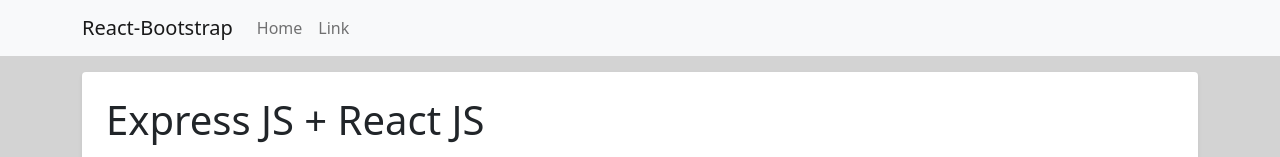
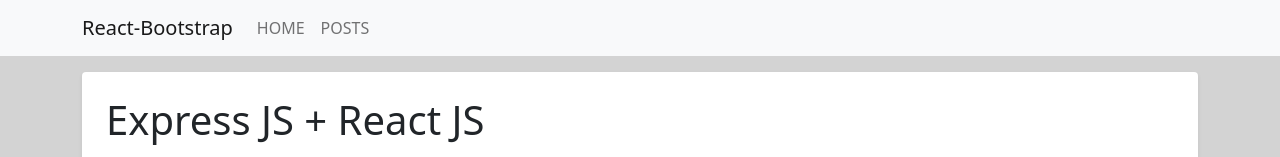
Before and after one commit to dede-irwanto/frontend-react, a React (Create React App) app: page / in a window 1280 px wide. Shown: the top 157 px of the page. Built offline with nearby package versions, Linux system fonts and the light colour scheme.

Commit message:
update navcomp.jsx

```diff
--- a/src/inc/NavComp.jsx
+++ b/src/inc/NavComp.jsx
@@ -1,5 +1,6 @@
 import React from "react";
 import { Navbar, Nav, Container } from "react-bootstrap";
+import { Link } from "react-router-dom";
 
 const NavComp = () => {
   return (
@@ -9,8 +10,8 @@
         <Navbar.Toggle aria-controls="basic-navbar-nav" />
         <Navbar.Collapse id="basic-navbar-nav">
           <Nav className="me-auto">
-            <Nav.Link href="#home">Home</Nav.Link>
-            <Nav.Link href="#link">Link</Nav.Link>
+            <Nav.Link href="/">HOME</Nav.Link>
+            <Nav.Link href="/posts">POSTS</Nav.Link>
           </Nav>
         </Navbar.Collapse>
       </Container>
```
